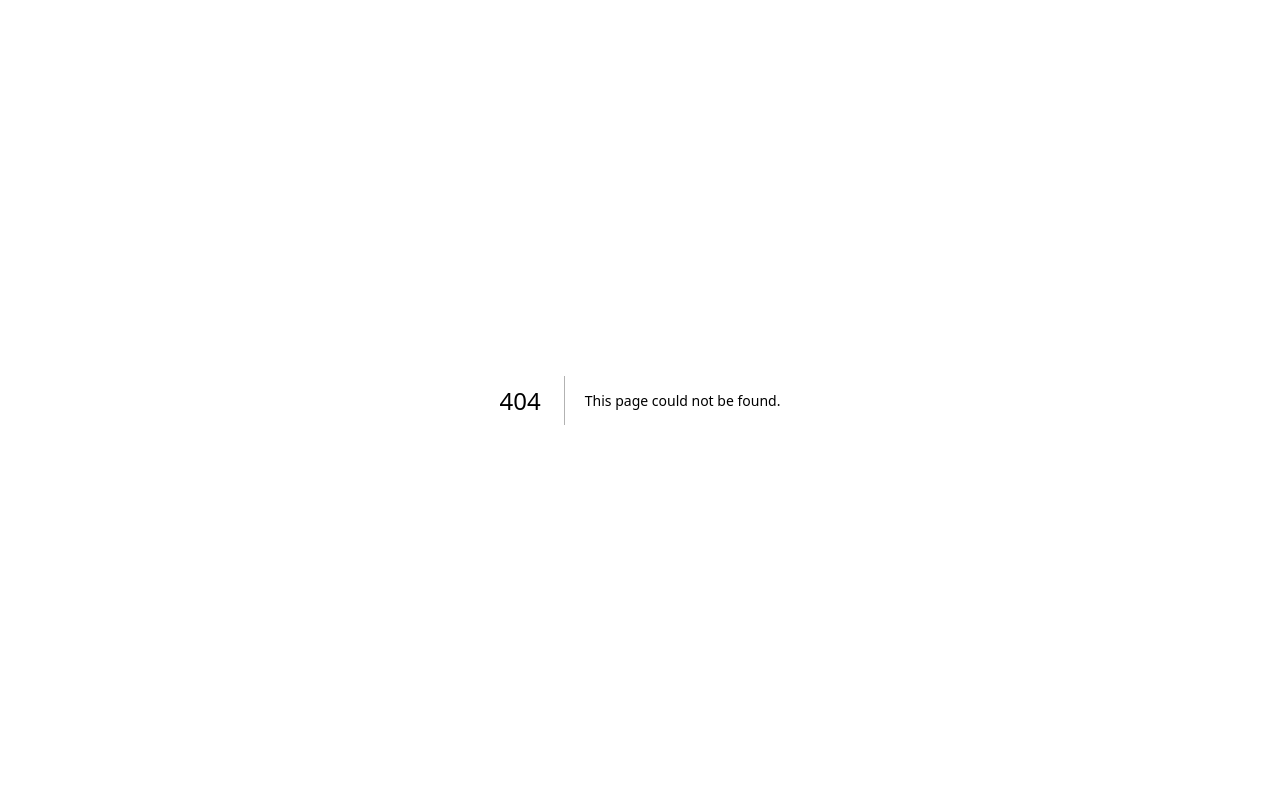
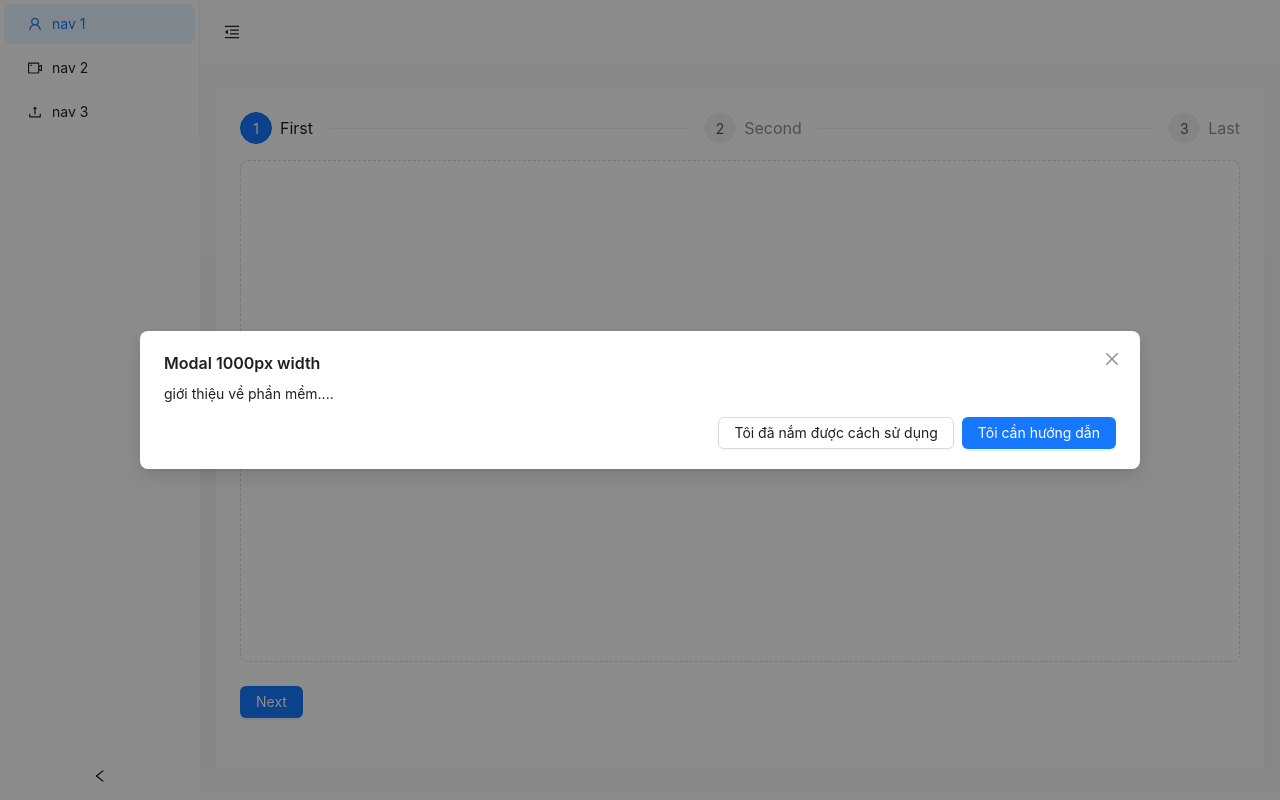
Before and after one commit to TienPhuc02/front-end-demo-thuvien-anvi, a Next.js app: page /admin in a window 1280 px wide. Before the commit this address had no page. Built offline with nearby package versions, Linux system fonts and the light colour scheme.

Commit message:
set up sample data

```diff
--- a/package.json
+++ b/package.json
@@ -15,6 +15,7 @@
     "@tauri-apps/api": "^1.5.1",
     "antd": "^5.11.0",
     "axios": "^1.6.0",
+    "axios-tauri-api-adapter": "^0.2.0",
     "next": "14.0.1",
     "react": "^18",
     "react-dom": "^18",
--- a/src-tauri/tauri.conf.json
+++ b/src-tauri/tauri.conf.json
@@ -67,9 +67,9 @@
     "windows": [
       {
         "fullscreen": false,
+        "title": "front-end-demo-thuvien-anvi",
         "height": 600,
         "resizable": true,
-        "title": "front-end-demo-thuvien-anvi",
         "width": 800
       }
     ]
--- /dev/null
+++ b/src/app/admin/page.tsx
@@ -0,0 +1,82 @@
+"use client";
+import React, { useState } from "react";
+import {
+  MenuFoldOutlined,
+  MenuUnfoldOutlined,
+  UploadOutlined,
+  UserOutlined,
+  VideoCameraOutlined,
+} from "@ant-design/icons";
+import { Layout, Menu, Button, theme } from "antd";
+import DashBoardContent from "@/components/DashBoardPage";
+
+const { Header, Sider, Content } = Layout;
+
+const AdminPage: React.FC = () => {
+  const [collapsed, setCollapsed] = useState(false);
+  const {
+    token: { colorBgContainer },
+  } = theme.useToken();
+
+  return (
+    <Layout>
+      <Sider
+        theme="light"
+        collapsible
+        collapsed={collapsed}
+        onCollapse={(value) => setCollapsed(value)}
+      >
+        <div className="demo-logo-vertical" />
+        <Menu
+          theme="light"
+          mode="inline"
+          defaultSelectedKeys={["1"]}
+          items={[
+            {
+              key: "1",
+              icon: <UserOutlined />,
+              label: "nav 1",
+            },
+            {
+              key: "2",
+              icon: <VideoCameraOutlined />,
+              label: "nav 2",
+            },
+            {
+              key: "3",
+              icon: <UploadOutlined />,
+              label: "nav 3",
+            },
+          ]}
+        />
+      </Sider>
+      <Layout>
+        <Header style={{ padding: 0, background: colorBgContainer }}>
+          <Button
+            type="text"
+            icon={collapsed ? <MenuUnfoldOutlined /> : <MenuFoldOutlined />}
+            onClick={() => setCollapsed(!collapsed)}
+            style={{
+              fontSize: "16px",
+              width: 64,
+              height: 64,
+            }}
+          />
+        </Header>
+        <Content
+          className="min-h-[680px]"
+          style={{
+            margin: "24px 16px",
+            padding: 24,
+            // minHeight: 280,
+            background: colorBgContainer,
+          }}
+        >
+          <DashBoardContent />
+        </Content>
+      </Layout>
+    </Layout>
+  );
+};
+
+export default AdminPage;
--- a/src/app/sign-up/page.tsx
+++ b/src/app/sign-up/page.tsx
@@ -118,7 +118,7 @@ const SignUpPage = () => {
             src="/GraphicSide.png"
           />
         </div>
-        <div className="container-right-sign-up-page mx-auto  max-w-[450px] max-h-[650px] w-full h-full my-auto">
+        <div className="container-right-sign-up-page mx-auto  max-w-[450px] max-h-[700px] w-full h-full my-auto">
           <div className="content-right-sign-up-page ">
             <HeaderLogo
               title={"Đăng Ký"}
--- a/src/components/AuthPage/FormLogin/index.tsx
+++ b/src/components/AuthPage/FormLogin/index.tsx
@@ -11,6 +11,7 @@ import {
 } from "antd";
 import { Inter, Roboto } from "next/font/google";
 import { getAPILogin } from "@/service/api";
+import { useRouter } from "next/navigation";
 type FieldType = {
   userName?: string;
   password?: string;
@@ -23,15 +24,28 @@ const roboto = Roboto({
 });
 const FormLogin: React.FC = () => {
   const [form] = Form.useForm();
+  const router = useRouter();
   const formRef = React.useRef<FormInstance>(null);
   const onFinish = async (values: any) => {
     const dataFormLogin = {
       username: values.userName,
       password: values.password,
     };
+    console.log(
+      "🚀 ~ file: index.tsx:33 ~ onFinish ~ dataFormLogin:",
+      dataFormLogin
+    );
     const res = await getAPILogin(dataFormLogin);
     console.log("🚀 ~ file: index.tsx:33 ~ onFinish ~ res:", res);
-    form.resetFields();
+    // const res = await axios.post(
+    //   "http://localhost:8001/api/v1/auth/login",
+    //   dataFormLogin
+    // );
+    console.log("🚀 ~ file: index.tsx:39 ~ onFinish ~ res:", res);
+    if (res && res.data) {
+      router.push("/admin");
+      form.resetFields();
+    }
     message.success("Login Success!!");
   };
 
--- a/src/components/AuthPage/FormRegister/index.tsx
+++ b/src/components/AuthPage/FormRegister/index.tsx
@@ -1,4 +1,3 @@
-import axios from "axios";
 import {
   Button,
   Col,
@@ -10,14 +9,13 @@ import {
   Typography,
   message,
   Input,
-  Checkbox,
 } from "antd";
+import axios from "axios";
+import axiosTauriApiAdapter from "axios-tauri-api-adapter";
 import { Roboto } from "next/font/google";
-import { useRouter } from "next/navigation";
-
 import React, { useEffect } from "react";
+import { Body, getClient } from "@tauri-apps/api/http";
 import { getAPIRegister } from "@/service/api";
-import { Body, getClient } from "@tauri-apps/api/http";
 const roboto = Roboto({
   subsets: ["latin"],
   weight: ["100", "300"],
@@ -70,27 +68,32 @@ const FormRegister = () => {
       "🚀 ~ file: index.tsx:69 ~ onFinish ~ dataFormRegister:",
       dataFormRegister
     );
-    const client = await getClient();
-    const res = await client.post("https://dam.vietlac.com/api/v1/User", {
-      body: Body.json({
-        userName: dataFormRegister.userName,
-        firstName: dataFormRegister.firstName,
-        name: dataFormRegister.name,
-        lastName: dataFormRegister.lastName,
-        password: dataFormRegister.password,
-        passwordConfirm:dataFormRegister.passwordConfirm,
-        emailAddress: dataFormRegister.emailAddress,
-        phoneNumber:dataFormRegister.phoneNumber,
-        gender: dataFormRegister.gender,
-      }),
-      headers: {
-        "Content-Type": "application/json",
-        "Authorization-Token":
-          "ZGV2YWRtaW46MjY3OTk1YmQxMDdiYTllNTIzNGJlMzUzYmQ1MWU3ODU=",
-      },
-      type: "Json",
-      payload: null,
-    });
+    // const res = await getAPIRegister(dataFormRegister);
+    const res = await axios.post(
+      "http://localhost:8001/api/v1/auth/register",
+      dataFormRegister,
+      {
+      }
+    );
+    // const client = await axios.create({ adapter: axiosTauriApiAdapter });
+    // const res = await client.post("http://localhost:8001/api/v1/users", {
+    //   body: Body.json({
+    //     userName: dataFormRegister.phoneNumber,
+    //     firstName: dataFormRegister.firstName,
+    //     name: dataFormRegister.name,
+    //     lastName: dataFormRegister.lastName,
+    //     password: dataFormRegister.password,
+    //     passwordConfirm: dataFormRegister.passwordConfirm,
+    //     emailAddress: dataFormRegister.emailAddress,
+    //     phoneNumber: dataFormRegister.phoneNumber,
+    //     gender: dataFormRegister.gender,
+    //   }),
+    //   headers: {
+    //     "Content-Type": "application/x-www-form-urlencoded",
+    //     Authorization:
+    //       "Bearer eyJhbGciOiJIUzI1NiIsInR5cCI6IkpXVCJ9.eyJpYXQiOjE3MDAwMzU0MjYsImV4cCI6MTcwMDAzNjAyNn0.B5cQ7kPAkWeA6ZZlt_wXCppr48xAzXPGwqyv4kDH8dE",
+    //   },
+    // });
     console.log("🚀 ~ file: index.tsx:91 ~ onFinish ~ res:", res);
 
     // form.resetFields();
--- /dev/null
+++ b/src/components/DashBoardPage/index.tsx
@@ -0,0 +1,159 @@
+import React, { useEffect, useState } from "react";
+import { Button, message, Modal, Steps, theme } from "antd";
+import { DATA_FAKE_LOCAL, DATA_FAKE_SERVER } from "./sample";
+interface Task {
+  id: number;
+  title: string;
+  description?: string;
+  completed?: boolean;
+  subtasks?: Task[];
+}
+[];
+interface SubTasks {
+  id: number;
+  title: string;
+  completed?: boolean;
+}
+
+const steps = [
+  {
+    title: "First",
+    content: "First-content",
+  },
+  {
+    title: "Second",
+    content: "Second-content",
+  },
+  {
+    title: "Last",
+    content: "Last-content",
+  },
+];
+
+const DashBoardContent: React.FC = () => {
+  const { token } = theme.useToken();
+  const [current, setCurrent] = useState(0);
+  const [open, setOpen] = useState(false);
+  const next = () => {
+    setCurrent(current + 1);
+  };
+
+  const prev = () => {
+    setCurrent(current - 1);
+  };
+  const items = steps.map((item) => ({ key: item.title, title: item.title }));
+
+  const contentStyle: React.CSSProperties = {
+    lineHeight: "500px",
+    textAlign: "center",
+    color: token.colorTextTertiary,
+    // backgroundColor: token.colorFillAlter,
+    borderRadius: token.borderRadiusLG,
+    border: `1px dashed ${token.colorBorder}`,
+    marginTop: 16,
+  };
+  const handleCompareDataClick: React.MouseEventHandler<HTMLDivElement> = (
+    event
+  ) => {
+    function recursiveMerge(localData: Task[], serverData: Task[]): void {
+      // Loop through tasks in localData
+      localData?.forEach((localTask: Task) => {
+        // Find corresponding task in serverData
+        const serverTask = serverData.find(
+          (task: Task) => task.id === localTask.id
+        );
+
+        // If serverTask exists
+        if (serverTask) {
+          // Check if titles are different
+          if (serverTask.title !== localTask.title) {
+            // Update title with localData title
+            serverTask.title = localTask.title;
+          }
+
+          // Recursively merge subtasks
+          if (localTask.subtasks && serverTask.subtasks) {
+            console.log(
+              "🚀 ~ file: index.tsx:74 ~ localData?.tasks?.forEach ~ serverTask.subtasks:",
+              serverTask.subtasks
+            );
+            console.log(
+              "🚀 ~ file: index.tsx:74 ~ localData?.tasks?.forEach ~ localTask.subtasks:",
+              localTask.subtasks
+            );
+            recursiveMerge(localTask?.subtasks, serverTask.subtasks);
+          } else if (localTask.subtasks) {
+            // If serverTask doesn't have subtasks, assign local subtasks
+            serverTask.subtasks = localTask.subtasks;
+          }
+        } else {
+          // If no corresponding task in serverData, add local task
+          serverData.push(localTask);
+        }
+      });
+    }
+    // Example usage
+    recursiveMerge(DATA_FAKE_LOCAL, DATA_FAKE_SERVER);
+    console.log(
+      "🚀 ~ file: index.tsx:87 ~ DATA_FAKE_SERVER:",
+      DATA_FAKE_SERVER
+    );
+  };
+  console.log("🚀 ~ file: index.tsx:87 ~ DATA_FAKE_LOCAL:", DATA_FAKE_LOCAL);
+  console.log("🚀 ~ file: index.tsx:87 ~ DATA_FAKE_SERVER:", DATA_FAKE_SERVER);
+  useEffect(() => {
+    setOpen(true);
+  }, []);
+  return (
+    <>
+      <Steps current={current} items={items} />
+      <div style={contentStyle} onClick={handleCompareDataClick}>
+        compare data{" "}
+      </div>
+      <div style={{ marginTop: 24 }}>
+        {current < steps.length - 1 && (
+          <Button
+            type="primary"
+            onClick={() => next()}
+            className="bg-[#1677ff]"
+          >
+            Next
+          </Button>
+        )}
+        {current === steps.length - 1 && (
+          <Button
+            className="bg-[#1677ff]"
+            type="primary"
+            onClick={() => message.success("Processing complete!")}
+          >
+            Done
+          </Button>
+        )}
+        {current > 0 && (
+          <Button
+            style={{ margin: "0 8px" }}
+            className="text-[#1677ff] border-[#1677ff]"
+            onClick={() => prev()}
+          >
+            Previous
+          </Button>
+        )}
+      </div>
+      <Modal
+        title="Modal 1000px width"
+        centered
+        open={open}
+        okButtonProps={{ style: { background: "#1677ff" } }}
+        onOk={() => setOpen(false)}
+        onCancel={() => setOpen(false)}
+        width={1000}
+        okText="Tôi cần hướng dẫn"
+        cancelText="Tôi đã nắm được cách sử dụng"
+      >
+        <p>giới thiệu về phần mềm....</p>
+      </Modal>
+    </>
+  );
+};
+
+export default DashBoardContent;
--- /dev/null
+++ b/src/components/DashBoardPage/sample.ts
@@ -0,0 +1,111 @@
+interface Task {
+  id: number;
+  title: string;
+  description?: string;
+  completed?: boolean;
+  subtasks?: Task[];
+}
+[];
+
+export const DATA_FAKE_LOCAL: Task[] = [
+  {
+    id: 1,
+    title: "Lập kế hoạch ngày",
+    subtasks: [
+      {
+        id: 101,
+        title: "Tạo danh sách công việc",
+        completed: true,
+      },
+      {
+        id: 102,
+        title: "Ưu tiên công việc",
+        completed: false,
+      },
+    ],
+  },
+  {
+    id: 2,
+    title: "Thực hiện công việc",
+
+    subtasks: [
+      {
+        id: 201,
+        title: "Viết báo cáo",
+        completed: false,
+      },
+      {
+        id: 202,
+        title: "Kiểm tra email",
+        completed: true,
+      },
+    ],
+  },
+  {
+    id: 3,
+    title: "Kiểm tra kết quả",
+    subtasks: [
+      {
+        id: 301,
+        title: "So sánh với kế hoạch",
+        completed: false,
+      },
+      {
+        id: 302,
+        title: "Tính toán hiệu suất",
+        completed: true,
+      },
+    ],
+  },
+];
+
+export const DATA_FAKE_SERVER: Task[] = [
+  {
+    id: 1,
+    title: "Lập kế hoạch ngày",
+    subtasks: [
+      {
+        id: 101,
+        title: "Tạo danh sách mục tiêu",
+        completed: true,
+      },
+      {
+        id: 102,
+        title: "Đặt ưu tiên mục tiêu",
+        completed: false,
+      },
+    ],
+  },
+  {
+    id: 2,
+    title: "",
+    subtasks: [
+      {
+        id: 201,
+        title: "Học một kỹ năng mới",
+        completed: false,
+      },
+      {
+        id: 202,
+        title: "Gym hoặc tập thể dục",
+        completed: true,
+      },
+    ],
+  },
+  {
+    id: 3,
+    title: "Đánh giá kết quả",
+    subtasks: [
+      {
+        id: 301,
+        title: "Tổng hợp kết quả",
+        completed: false,
+      },
+      {
+        id: 302,
+        title: "Lên kế hoạch cho ngày tiếp theo",
+        completed: true,
+      },
+    ],
+  },
+];
```
Also changed, not shown: src/service/api.ts (+8 -3 lines), 1 other file (tests, documents, lock files or other folders).
